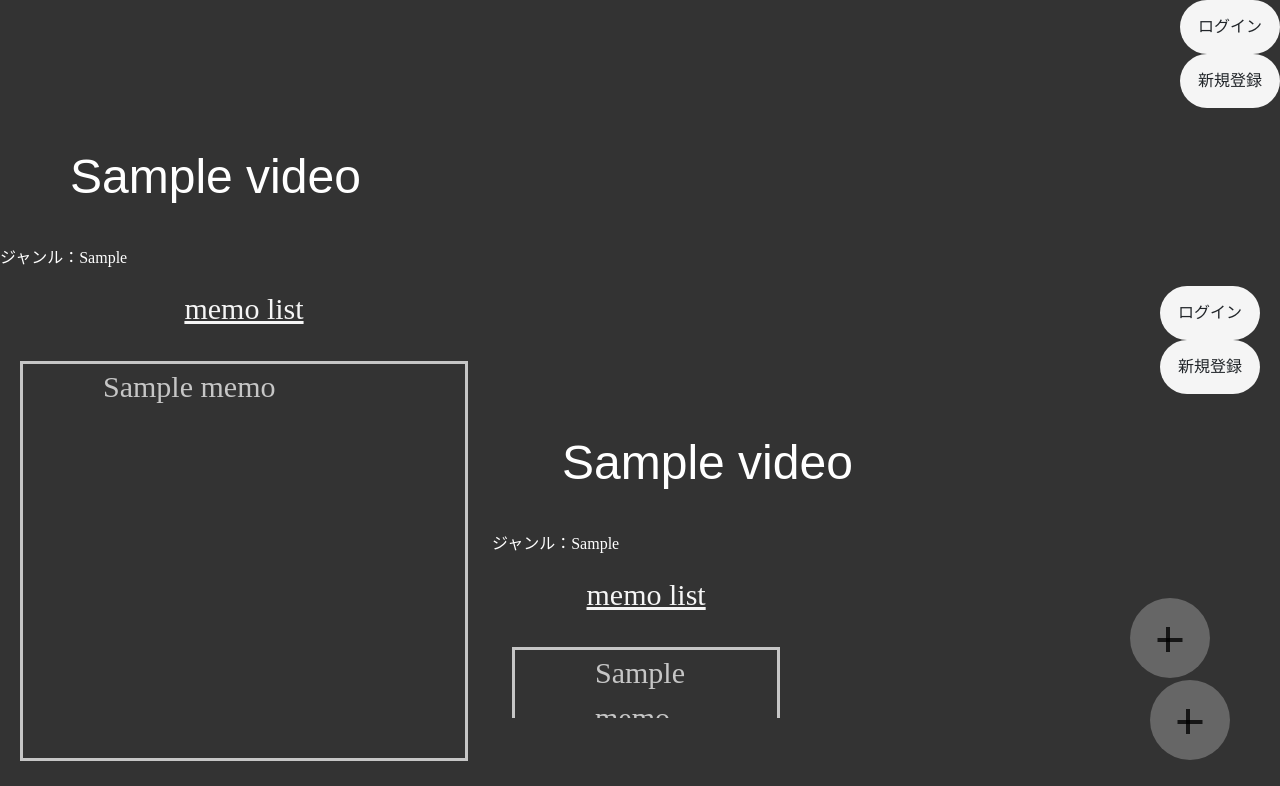
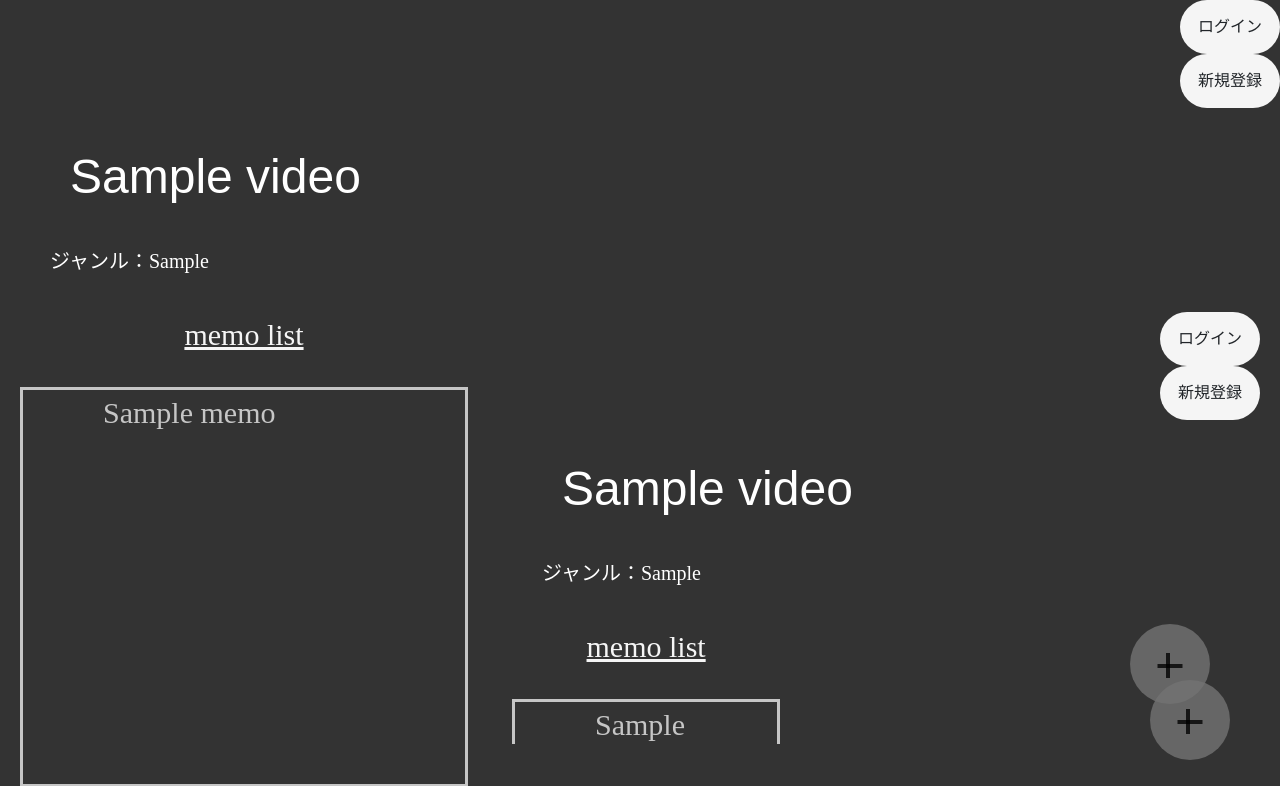
Before and after one commit to akimas627/team-development, a Flask app: template templates/detail.html in a window 1280 px wide. Shown: the top 786 px of the page. Before the commit the page ends 761 px from the top, so only its background shows below. Run offline with Flask 2, Linux system fonts and the light colour scheme; tables that the repository leaves empty hold one stand-in row (values such as "Sample post"); the template is opened without the code that fills it: values that come from a table or form of the project are taken from there, most other values are stand-ins (such as "Sample title", 1, 10 or a date in 2020).

Commit message:
体裁を少し変えました

```diff
--- a/templates/detail.html
+++ b/templates/detail.html
@@ -30,7 +30,7 @@
 
     <!-- <a href="/memo/{{ video.id }}">メモ</a> -->
     <h1 class="video-title">{{ video.videotitle }}</h1>
-    <p class="ganre-title">ジャンル：{{ categorie.categorie }}</p>
+    <p class="genre-title">ジャンル：{{ categorie.categorie }}</p>
 
     <main class="main">
         {% if memos %}
```
